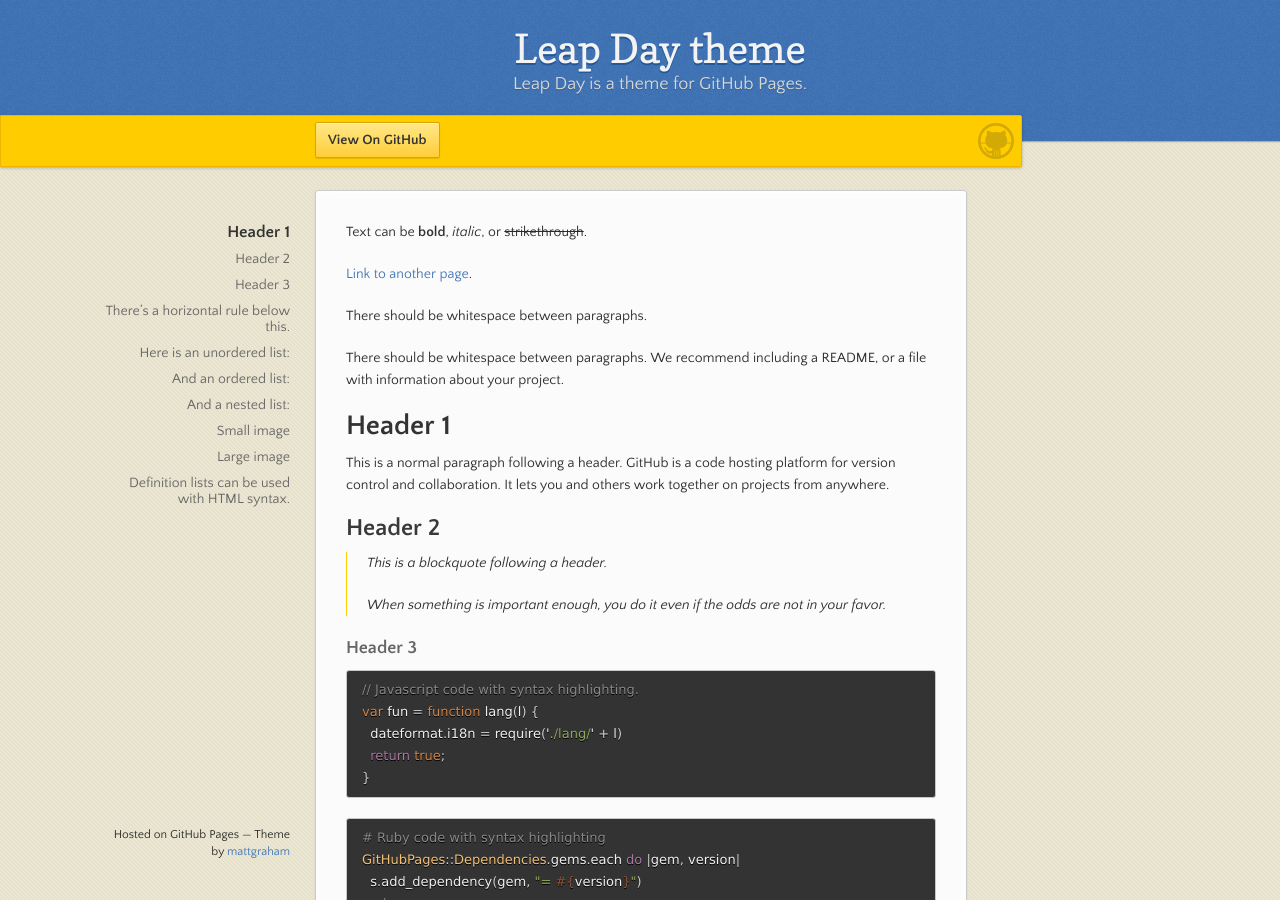
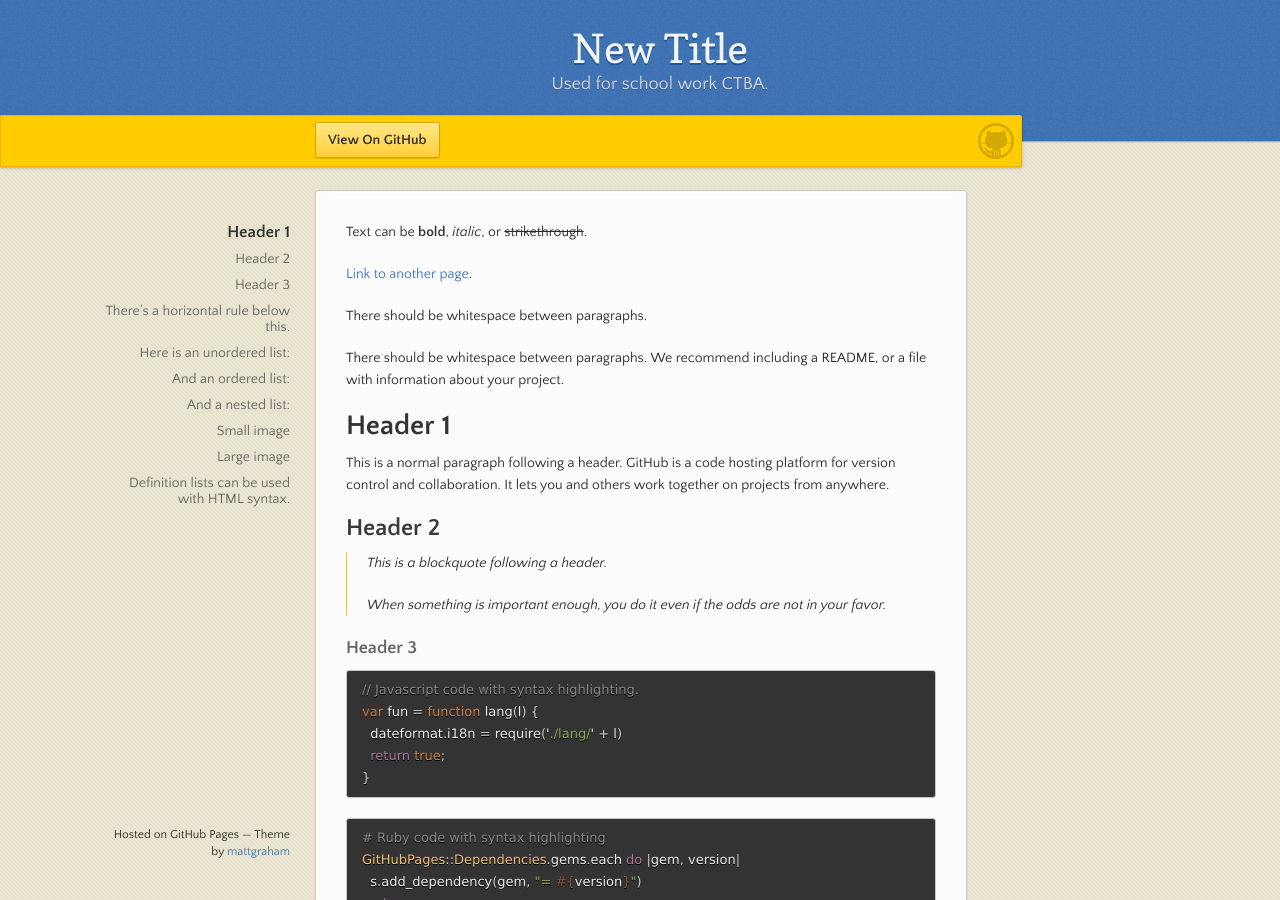
Before and after one commit to jksmith01/jksmith01.github.io, a Jekyll site: the page built from index.md, in a window 1280 px wide and 900 px high. Built offline with Jekyll 4.4.1, drawn with Linux system fonts in a browser that asks for light colours; our own code applies the rules of GitHub Pages for plain Markdown files.

Commit message:
Update index.md

```diff
--- a/index.md
+++ b/index.md
@@ -1,5 +1,6 @@
 ---
-layout: default
+title: New Title
+description: Used for school work CTBA.
 ---
 
 Text can be **bold**, _italic_, or ~~strikethrough~~.
```
